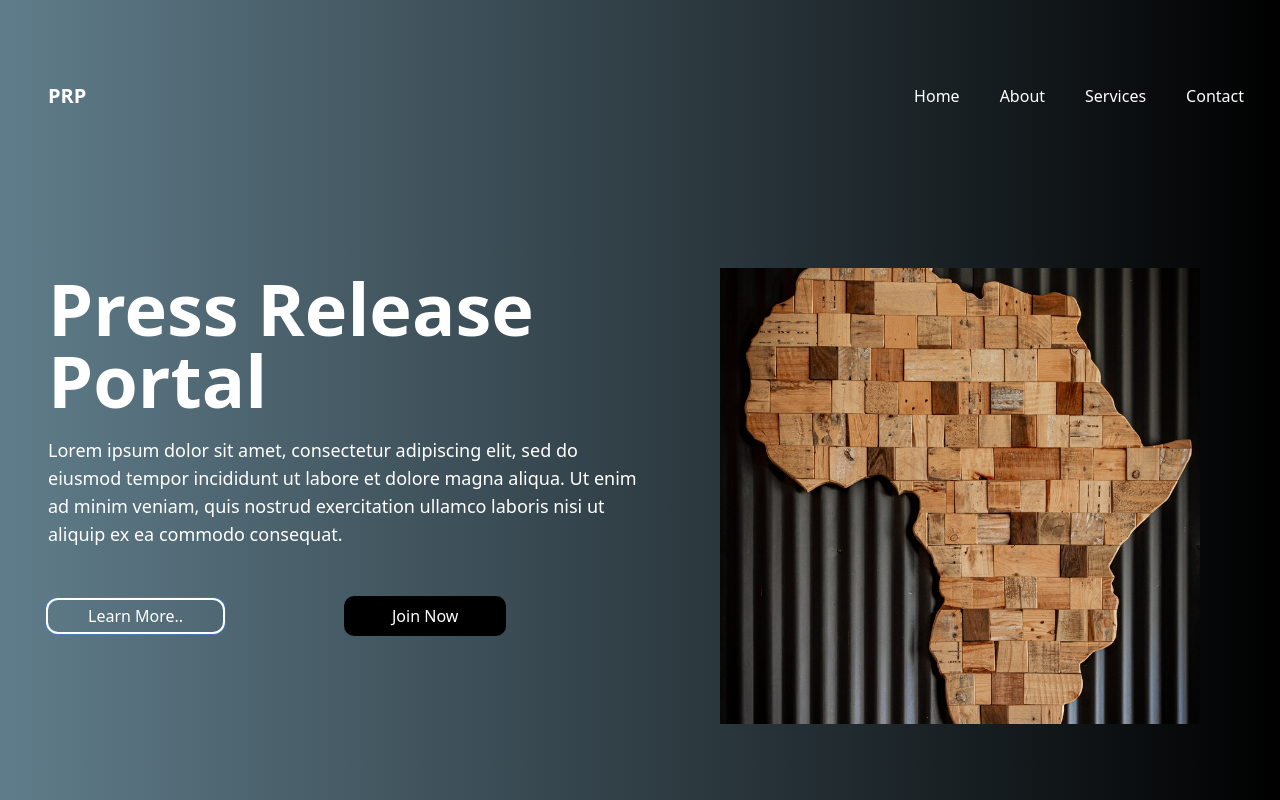
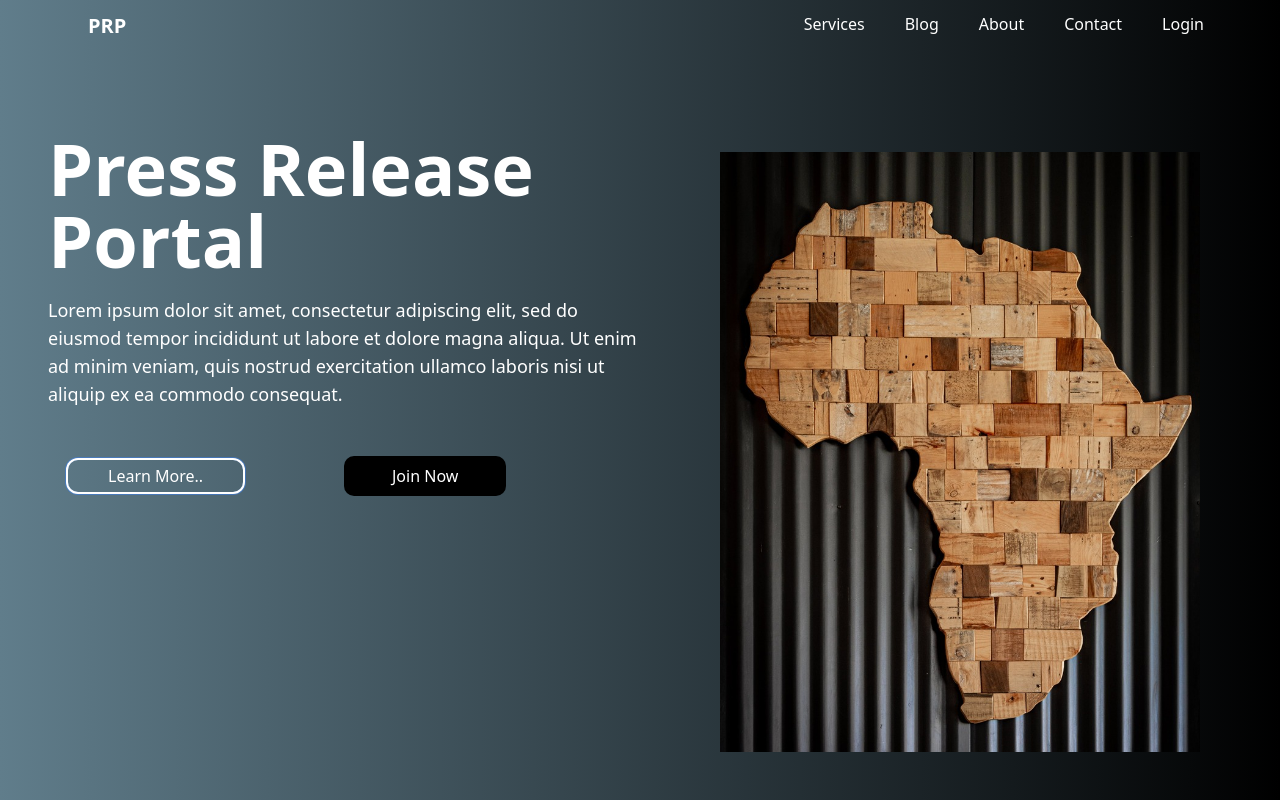
Before and after one commit to Company-XY/PRP, a React (Vite) app: page / in a window 1280 px wide. Shown: the top 800 px of the page. Built offline with nearby package versions, Linux system fonts and the light colour scheme.

Commit message:
'setup_files'

```diff
--- /dev/null
+++ b/src/components/Header.jsx
@@ -0,0 +1,43 @@
+import React from "react";
+import { Link } from "react-router-dom";
+
+const Header = () => {
+  return (
+    <nav className="sticky top-0 z-50 flex justify-between bg-gradient-to-r from-grey to-black text-white py-3 px-10">
+      <div>
+        <Link to="/" className="text-xl font-bold ml-12">
+          PRP
+        </Link>
+      </div>
+      <ul className="flex space-x-10 mr-9">
+        <li>
+          <Link to="/" className="hover:text-gray">
+            Services
+          </Link>
+        </li>
+        <li>
+          <Link to="/" className="hover:text-gray">
+            Blog
+          </Link>
+        </li>
+        <li>
+          <Link to="/" className="hover:text-gray">
+            About
+          </Link>
+        </li>
+        <li>
+          <Link to="/" className="hover:text-gray">
+            Contact
+          </Link>
+        </li>
+        <li>
+          <Link to="/login" className="hover:text-gray">
+            Login
+          </Link>
+        </li>
+      </ul>
+    </nav>
+  );
+};
+
+export default Header;
--- /dev/null
+++ b/src/pages/Auth/Login.jsx
@@ -0,0 +1,7 @@
+import React from "react";
+
+const Login = () => {
+  return <div>Login</div>;
+};
+
+export default Login;
--- /dev/null
+++ b/src/pages/Auth/Signup.jsx
@@ -0,0 +1,7 @@
+import React from "react";
+
+const Signup = () => {
+  return <div>Signup</div>;
+};
+
+export default Signup;
--- /dev/null
+++ b/src/pages/Dashboard/adminDashboard.jsx
@@ -0,0 +1,7 @@
+import React from "react";
+
+const adminDashboard = () => {
+  return <div></div>;
+};
+
+export default adminDashboard;
--- /dev/null
+++ b/src/pages/Dashboard/mainDashboard.jsx
@@ -0,0 +1,7 @@
+import React from "react";
+
+const mainDashboard = () => {
+  return <div>main Dashboard</div>;
+};
+
+export default mainDashboard;
--- /dev/null
+++ b/src/pages/Dashboard/newsmakerDashboard.jsx
@@ -0,0 +1,7 @@
+import React from "react";
+
+const newsmakerDashboard = () => {
+  return <div>newsmaker Dashboard</div>;
+};
+
+export default newsmakerDashboard;
--- /dev/null
+++ b/src/pages/Dashboard/newsroomDashboard.jsx
@@ -0,0 +1,7 @@
+import React from "react";
+
+const newsroomDashboard = () => {
+  return <div>newsroom Dashboard</div>;
+};
+
+export default newsroomDashboard;
--- a/src/pages/Home.jsx
+++ b/src/pages/Home.jsx
@@ -3,20 +3,18 @@ import Features from "./home/features";
 import About from "./home/about";
 import Features2 from "./home/features2";
 import Reviews from "./home/reviews";
-import Footer from "./home/footer";
 import Contact from "./home/contact";
 
 const Home = () => {
   return (
-    <div>
+    <>
       <Hero />
-      <Features/>
+      <Features />
       <About />
       <Features2 />
       <Reviews />
       <Contact />
-      <Footer />
-    </div>
+    </>
   );
 };
 
--- a/src/pages/home/hero.jsx
+++ b/src/pages/home/hero.jsx
@@ -1,41 +1,45 @@
 import africa from "../../assets/africa.jpg";
-
+import { Link } from "react-router-dom";
 const Hero = () => {
   const backgroundImage = {
     backgroundImage: `url(${africa})`,
   };
 
   return (
-    <div className='h-screen grid grid-cols-1 md:grid-cols-2 bg-gradient-to-r from-grey to-black'>
-      {/* Navigation Bar */}
-      <nav className="col-span-1 md:col-span-2 text-white flex justify-between items-center">
-        {/* Logo */}
-        <div>
-          <span className="text-xl font-bold ml-12">PRP</span>
-        </div>
-        {/* Navigation Links */}
-        <ul className="flex space-x-10 mr-9">
-          <li><a href="#" className="hover:text-gray">Home</a></li>
-          <li><a href="#" className="hover:text-gray">About</a></li>
-          <li><a href="#" className="hover:text-gray">Services</a></li>
-          <li><a href="#" className="hover:text-gray">Contact</a></li>
-        </ul>
-      </nav>
-      <div className="col-span-1 md:col-span-1" >
+    <div className="h-screen grid grid-cols-1 md:grid-cols-2 bg-gradient-to-r from-grey to-black">
+      <div className="col-span-1 md:col-span-1">
         <div className="flex flex-col h-full">
           <div className="mt-20">
-            <h1 className="font-bold font-sans-600 text-white text-left text-7xl ml-12 mb-5">Press Release Portal</h1>
-            <p className="text-white text-left text-lg ml-12">Lorem ipsum dolor sit amet, consectetur adipiscing elit, sed do eiusmod tempor incididunt ut labore et dolore magna aliqua. <span className="inline-block"/>Ut enim ad minim veniam, quis nostrud exercitation ullamco laboris nisi ut aliquip ex ea commodo consequat.</p>
+            <h1 className="font-bold font-sans-600 text-white text-left text-7xl ml-12 mb-5">
+              Press Release Portal
+            </h1>
+            <p className="text-white text-left text-lg ml-12">
+              Lorem ipsum dolor sit amet, consectetur adipiscing elit, sed do
+              eiusmod tempor incididunt ut labore et dolore magna aliqua.{" "}
+              <span className="inline-block" />
+              Ut enim ad minim veniam, quis nostrud exercitation ullamco laboris
+              nisi ut aliquip ex ea commodo consequat.
+            </p>
           </div>
-          <div className="mt-12 ml-12 grid grid-cols-2">
-            <div><button className="rounded-[10px] ring-offset-2 ring-1 mt-1 p-1 px-10  transition ease-in-out delay-150 hover:-translate-y-1 hover:scale-110 duration-300"><p className="text-white ">Learn More..</p></button></div>
-            <div><button className="rounded-[10px] bg-black p-2 px-12 transition ease-in-out delay-150 hover:-translate-y-1 hover:scale-110 hover:bg-gray duration-300"><p className="text-white ">Join Now</p></button></div>
+          <div className="mt-12 ml-12 grid grid-cols-2 px-5">
+            <div>
+              <button className="rounded-[10px] ring-offset-2 ring-1 mt-1 p-1 px-10  transition ease-in-out delay-150 hover:-translate-y-1 hover:scale-110 duration-300">
+                <p className="text-white ">Learn More..</p>
+              </button>
+            </div>
+            <Link to="/signup">
+              <button className="rounded-[10px] bg-black p-2 px-12 transition ease-in-out delay-150 hover:-translate-y-1 hover:scale-110 hover:bg-gray duration-300">
+                <p className="text-white ">Join Now</p>
+              </button>
+            </Link>
           </div>
         </div>
       </div>
 
-      {/* Empty Column for Spacing */}
-      <div className='col-span-1 md:col-span-1 bg-cover bg-center scale-75' style={backgroundImage}></div>
+      <div
+        className="col-span-1 md:col-span-1 bg-cover bg-center scale-75"
+        style={backgroundImage}
+      ></div>
     </div>
   );
 };
--- a/src/pages/routes/Routers.jsx
+++ b/src/pages/routes/Routers.jsx
@@ -1,11 +1,23 @@
 import { Routes, Route } from "react-router-dom";
 import Home from "../Home";
+import Header from "../../components/Header";
+import Footer from "../../components/Footer";
+import Dashboard from "../Dashboard/mainDashboard";
+import Login from "../Auth/Login";
+import Signup from "../Auth/Signup";
 
 function Routers() {
-    return (
+  return (
+    <>
+      <Header />
       <Routes>
         <Route index element={<Home />} />
-        </Routes>
+        <Route path="/dashboard" element={<Dashboard />} />
+        <Route path="/login" element={<Login />} />
+        <Route path="/signup" element={<Signup />} />
+      </Routes>
+      <Footer />
+    </>
   );
 }
 
```
Also changed, not shown: src/components/Footer.jsx (renamed from src/pages/home/footer.jsx, +17 -9 lines), src/pages/home/contact.jsx (+59 -39 lines).
